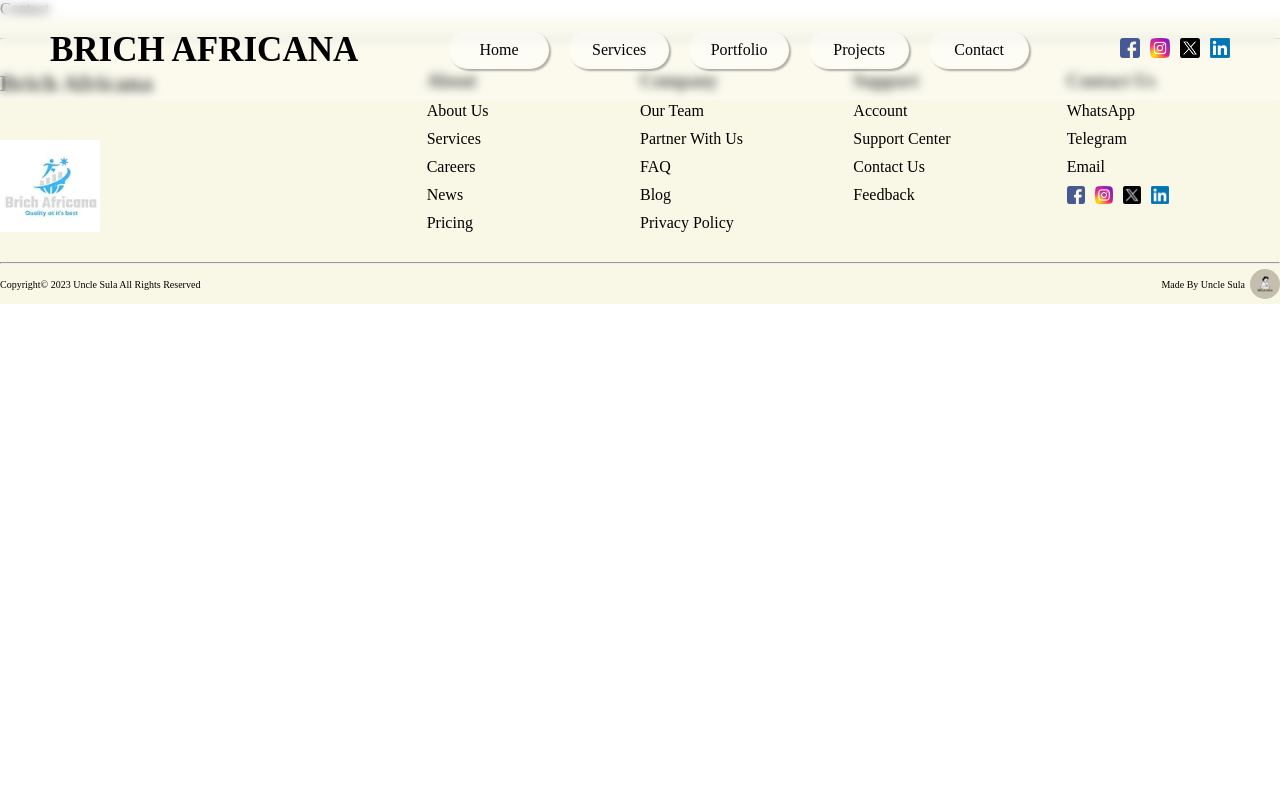
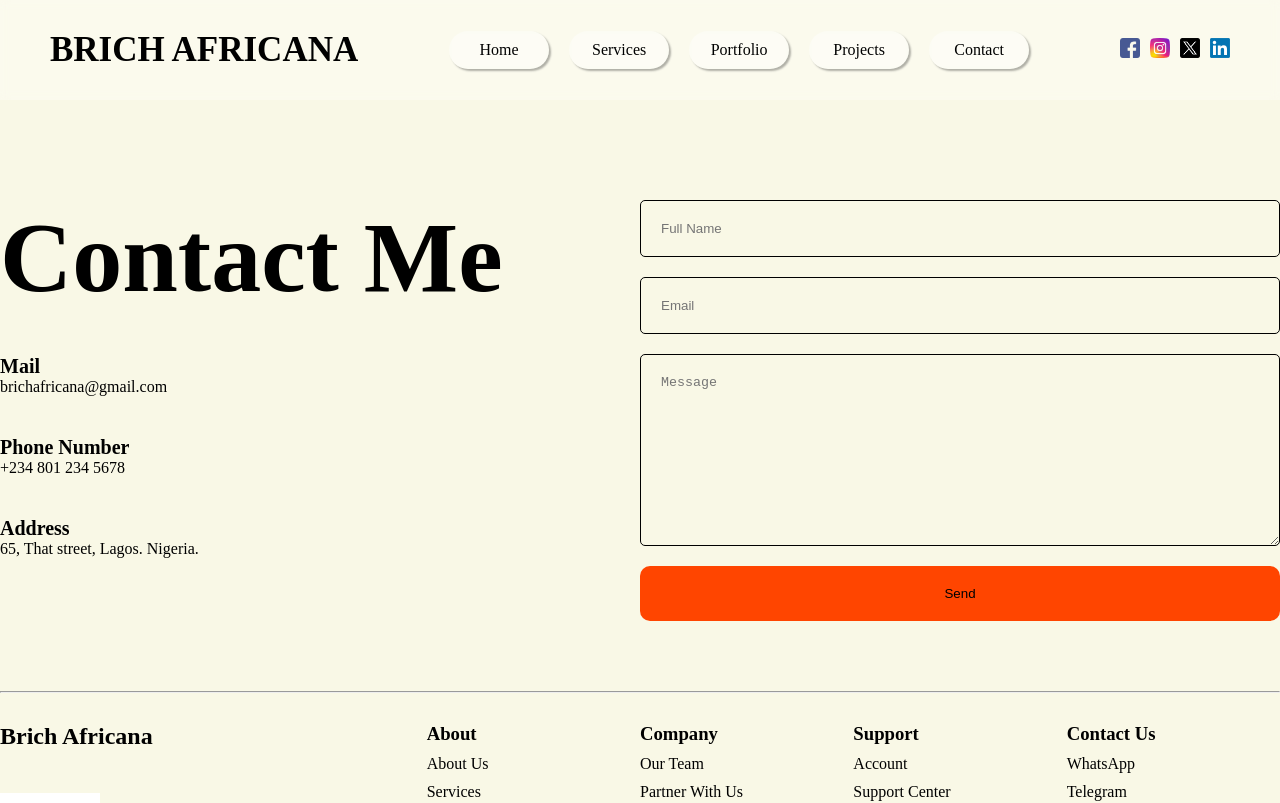
Before and after one commit to CakeZaddy/brich-africana, a React (Vite) app: page /contact in a window 1280 px wide. Shown: the top 803 px of the page. Built offline with nearby package versions, Linux system fonts and the light colour scheme.

Commit message:
Done with contact page

```diff
--- a/src/components/hero/Hero.jsx
+++ b/src/components/hero/Hero.jsx
@@ -1,25 +1,64 @@
+import { motion } from 'framer-motion'
 import './hero.scss'
+
+const textVariants = {
+  initial: {
+    x: -500,
+    opacity: 0,
+  },
+  animate: {
+    x: 0,
+    opacity: 1,
+    transition: {
+      duration: 1.5,
+      staggerChildren: 0.4,
+    },
+  },
+}
+const imgVariants = {
+  initial: {
+    x: 500,
+    opacity: 0,
+  },
+  animate: {
+    x: 0,
+    opacity: 1,
+    transition: {
+      duration: 1.5,
+    },
+  },
+}
 
 const Hero = () => {
   return (
     <div className='hero'>
       <div className='wrapper'>
-        <div className='title'>
-          <h1>
+        <motion.div
+          className='title'
+          variants={textVariants}
+          initial='initial'
+          animate='animate'
+        >
+          <motion.h1 variants={textVariants}>
             Inspiration is the most important part of our digital strategy
-          </h1>
-          <p>
+          </motion.h1>
+          <motion.p variants={textVariants}>
             we build the kind of careers that are top in the labour market,{' '}
             <br /> we build it with professionals in dedicated areas.
-          </p>
-          <button>
+          </motion.p>
+          <motion.button variants={textVariants}>
             <a href='/Contact'>contact us now</a>
-          </button>
-        </div>
+          </motion.button>
+        </motion.div>
         <div className='image'>
-          <div className='imageContainer'>
+          <motion.div
+            className='imageContainer'
+            variants={imgVariants}
+            initial='initial'
+            animate='animate'
+          >
             <img src='/hero1.PNG' alt='' />
-          </div>
+          </motion.div>
         </div>
       </div>
     </div>
--- a/src/components/navbar/Navbar.jsx
+++ b/src/components/navbar/Navbar.jsx
@@ -1,9 +1,55 @@
 import React from 'react'
 import './navbar.scss'
 import Sidebar from './sidebar/Sidebar'
+import { motion } from 'framer-motion'
+
+const logoVariants = {
+  initial: {
+    x: -400,
+    y: -100,
+    opacity: 0,
+  },
+  animate: {
+    x: 0,
+    y: 0,
+    opacity: 1,
+    transition: {
+      duration: 1,
+    },
+  },
+}
+
+const linkVariants = {
+  initial: {
+    y: -100,
+    opacity: 0,
+  },
+  animate: {
+    y: 0,
+    opacity: 1,
+    transition: {
+      duration: 1,
+      staggerChildren: 0.3,
+    },
+  },
+}
+const socialVariants = {
+  initial: {
+    x: 400,
+    opacity: 0,
+  },
+  animate: {
+    x: 0,
+    opacity: 1,
+    transition: {
+      duration: 1,
+      staggerChildren: 0.3,
+    },
+  },
+}
 
 const items = [
-  { title: 'Home', link: '#Home' },
+  { title: 'Home', link: '/' },
   { title: 'Services', link: '#Services' },
   { title: 'Portfolio', link: '#Portfolio' },
   { title: 'Projects', link: '#Projects' },
@@ -14,32 +60,60 @@
   return (
     <div className=''>
       <Sidebar />
-      <div className='navbar'>
-        <div className='logo'>
-          <h1>Brich Africana</h1>
-        </div>
-        <div className='links'>
+      <motion.div className='navbar' initial='initial' animate='animate'>
+        <motion.div className='logo' variants={logoVariants}>
+          <h1>
+            {' '}
+            <a href='/'>Brich Africana</a>
+          </h1>
+        </motion.div>
+        <motion.div className='links' variants={linkVariants}>
           {items.map((item) => (
-            <a href={`${item.link}`} className='home' key={item.title}>
+            <motion.a
+              href={`${item.link}`}
+              className='home'
+              key={item.title}
+              variants={linkVariants}
+            >
               {item.title}
-            </a>
+            </motion.a>
           ))}
-        </div>
-        <div className='socials'>
-          <a href='https://facebook.com' target='_blank' rel='noopener'>
+        </motion.div>
+        <motion.div className='socials' variants={socialVariants}>
+          <motion.a
+            variants={socialVariants}
+            href='https://facebook.com'
+            target='_blank'
+            rel='noopener'
+          >
             <img src='/facebook.png' alt='' />
-          </a>
-          <a href='https://instagram.com' target='_blank' rel='noopener'>
+          </motion.a>
+          <motion.a
+            variants={socialVariants}
+            href='https://instagram.com'
+            target='_blank'
+            rel='noopener'
+          >
             <img src='/instagram.png' alt='' />
-          </a>
-          <a href='https://twitter.com' target='_blank' rel='noopener'>
+          </motion.a>
+          <motion.a
+            variants={socialVariants}
+            href='https://twitter.com'
+            target='_blank'
+            rel='noopener'
+          >
             <img src='/x-logo.png' alt='' />
-          </a>
-          <a href='https://linkedin.com' target='_blank' rel='noopener'>
+          </motion.a>
+          <motion.a
+            variants={socialVariants}
+            href='https://linkedin.com'
+            target='_blank'
+            rel='noopener'
+          >
             <img src='/linkedIn.webp' alt='' />
-          </a>
-        </div>
-      </div>
+          </motion.a>
+        </motion.div>
+      </motion.div>
     </div>
   )
 }
--- a/src/components/navbar/sidebar/links/Links.jsx
+++ b/src/components/navbar/sidebar/links/Links.jsx
@@ -26,8 +26,26 @@
   },
 }
 
+const socialVariants = {
+  closed: {
+    x: 100,
+    opacity: 0,
+    transition: {
+      duration: 1,
+    },
+  },
+  open: {
+    x: 0,
+    opacity: 1,
+    transition: {
+      duration: 1,
+      staggerChildren: 0.3,
+    },
+  },
+}
+
 const items = [
-  { title: 'Home', link: '#Home' },
+  { title: 'Home', link: '/' },
   { title: 'Services', link: '#Services' },
   { title: 'Portfolio', link: '#Portfolio' },
   { title: 'Projects', link: '#Projects' },
@@ -47,19 +65,39 @@
           {item.title}
         </motion.a>
       ))}
-      <motion.div className='social'>
-        <a href='https://facebook.com' target='_blank' rel='noopener'>
+      <motion.div className='social' variants={socialVariants}>
+        <motion.a
+          variants={socialVariants}
+          href='https://facebook.com'
+          target='_blank'
+          rel='noopener'
+        >
           <img src='/facebook.png' alt='' />
-        </a>
-        <a href='https://instagram.com' target='_blank' rel='noopener'>
+        </motion.a>
+        <motion.a
+          variants={socialVariants}
+          href='https://instagram.com'
+          target='_blank'
+          rel='noopener'
+        >
           <img src='/instagram.png' alt='' />
-        </a>
-        <a href='https://twitter.com' target='_blank' rel='noopener'>
+        </motion.a>
+        <motion.a
+          variants={socialVariants}
+          href='https://twitter.com'
+          target='_blank'
+          rel='noopener'
+        >
           <img src='/x-logo.png' alt='' />
-        </a>
-        <a href='https://linkedin.com' target='_blank' rel='noopener'>
+        </motion.a>
+        <motion.a
+          variants={socialVariants}
+          href='https://linkedin.com'
+          target='_blank'
+          rel='noopener'
+        >
           <img src='/linkedIn.webp' alt='' />
-        </a>
+        </motion.a>
       </motion.div>
     </motion.div>
   )
--- a/src/components/services/Services.jsx
+++ b/src/components/services/Services.jsx
@@ -1,5 +1,36 @@
-import React from 'react'
+import React, { useRef } from 'react'
 import './services.scss'
+import { motion, useInView } from 'framer-motion'
+
+const flierVariant = {
+  initial: {
+    x: 400,
+    opacity: 0,
+  },
+  animate: {
+    x: 0,
+    opacity: 1,
+    transition: {
+      duration: 1.5,
+      staggerChildren: 0.4,
+    },
+  },
+}
+
+const textVariants = {
+  initial: {
+    x: -500,
+    opacity: 0,
+  },
+  animate: {
+    x: 0,
+    opacity: 1,
+    transition: {
+      duration: 1.5,
+      staggerChildren: 0.4,
+    },
+  },
+}
 
 const items = [
   { id: '1', img: '/website.jpg', desc: 'website' },
@@ -9,44 +40,65 @@
 ]
 
 const Services = () => {
+  // const ref = useRef()
+  // const inView = useInView(ref, { margin: '-100px' })
+
   return (
-    <div className='services'>
+    <motion.div
+      // ref={ref}
+      className='services'
+      initial='initial'
+      whileInView='animate'
+    >
       <div className='flier'>
         <div className='flierText'>
-          <h2>The creative groups we use in building careers:</h2>
+          <motion.h2 variants={textVariants}>
+            The creative groups we use in building careers:
+          </motion.h2>
           <div className='vertical-line'></div>
         </div>
         <div className='groups'>
           <div className='logos'>
-            <div className='logoContainer'>
-              <img src='/microsoft.png' alt='' />
-              <img src='/google.png' alt='' />
-              <img src='/react.png' alt='' />
-            </div>
-            <div className='logoContainer'>
-              <img src='/slack.png' alt='' />
-              <img src='/wix.png' alt='' />
-            </div>
+            <motion.div variants={flierVariant} className='logoContainer'>
+              <motion.img variants={flierVariant} src='/microsoft.png' alt='' />
+              <motion.img variants={flierVariant} src='/google.png' alt='' />
+              <motion.img variants={flierVariant} src='/react.png' alt='' />
+            </motion.div>
+            <motion.div variants={flierVariant} className='logoContainer'>
+              <motion.img variants={flierVariant} src='/slack.png' alt='' />
+              <motion.img variants={flierVariant} src='/wix.png' alt='' />
+            </motion.div>
           </div>
         </div>
       </div>
       <div className='wrapper'>
-        <div className='contents'>
-          <h1 className='title'>industries we work in</h1>
-          <div className='serviceContents'>
+        <motion.div className='contents'>
+          <motion.h1
+            className='title'
+            variants={textVariants}
+            initial='initial'
+            whileInView='animate'
+          >
+            industries we work in
+          </motion.h1>
+          <motion.div variants={flierVariant} className='serviceContents'>
             {items.map((item) => (
-              <div className='service' key={item.id}>
-                <div className='imageContainer'>
+              <motion.div
+                variants={flierVariant}
+                className='service'
+                key={item.id}
+              >
+                <motion.div className='imageContainer'>
                   <img src={item.img} alt='' />
-                </div>
-                <h2>{item.desc}</h2>
-                <button>learn more</button>
-              </div>
+                </motion.div>
+                <motion.h2>{item.desc}</motion.h2>
+                <motion.button>learn more</motion.button>
+              </motion.div>
             ))}
-          </div>
-        </div>
+          </motion.div>
+        </motion.div>
       </div>
-    </div>
+    </motion.div>
   )
 }
 
--- a/src/pages/contact/Contact.jsx
+++ b/src/pages/contact/Contact.jsx
@@ -2,7 +2,37 @@
 import './contact.scss'
 
 const Contact = () => {
-  return <div>Contact</div>
+  return (
+    <div className='contact'>
+      <div className='wrapper'>
+        <div className='contactDetails'>
+          <div className='textContainer'>
+            <h1>Contact Me</h1>
+            <div className='mail'>
+              <h2>Mail</h2>
+              <p>brichafricana@gmail.com</p>
+            </div>
+            <div className='mail'>
+              <h2>Phone Number</h2>
+              <p>+234 801 234 5678</p>
+            </div>
+            <div className='mail'>
+              <h2>Address</h2>
+              <p>65, That street, Lagos. Nigeria.</p>
+            </div>
+          </div>
+          <div className='formContainer'>
+            <form action=''>
+              <input type='text' placeholder='Full Name' />
+              <input type='email' placeholder='Email' />
+              <textarea rows='10' placeholder='Message'></textarea>
+              <button>Send</button>
+            </form>
+          </div>
+        </div>
+      </div>
+    </div>
+  )
 }
 
 export default Contact
--- a/src/pages/contact/contact.scss
+++ b/src/pages/contact/contact.scss
@@ -1,2 +1,81 @@
+@import '../../app.scss';
+
+.contact {
+  background: rgb(249, 248, 230);
+  padding-top: 200px;
+  padding-bottom: 50px;
+  // height: 100vh;
+  // display: grid;
+  // align-content: center;
+}
+
 .wrapper {
+  .contactDetails {
+    display: flex;
+    // align-items: center;
+    // justify-content: space-between;
+
+    @include tablet {
+      flex-direction: column;
+      gap: 30px;
+    }
+
+    .textContainer {
+      flex: 1;
+      display: flex;
+      flex-direction: column;
+      gap: 40px;
+
+      @include tablet {
+        align-items: center;
+        justify-content: center;
+        text-align: center;
+      }
+
+      h1 {
+        font-size: 100px;
+      }
+      h2 {
+        font-size: 20px;
+        font-weight: bold;
+      }
+      p {
+        font-weight: 350;
+      }
+    }
+
+    .formContainer {
+      flex: 1;
+
+      form {
+        display: flex;
+        flex-direction: column;
+        gap: 20px;
+
+        @include tablet {
+          padding: 20px;
+        }
+
+        input,
+        textarea {
+          padding: 20px;
+          background: transparent;
+          border: 1px solid black;
+          border-radius: 5px;
+
+          @include tablet {
+          }
+        }
+
+        button {
+          padding: 20px;
+          background: orangered;
+          border-radius: 10px;
+          border: none;
+          color: black;
+          font-weight: 500;
+        }
+      }
+    }
+  }
 }
```
